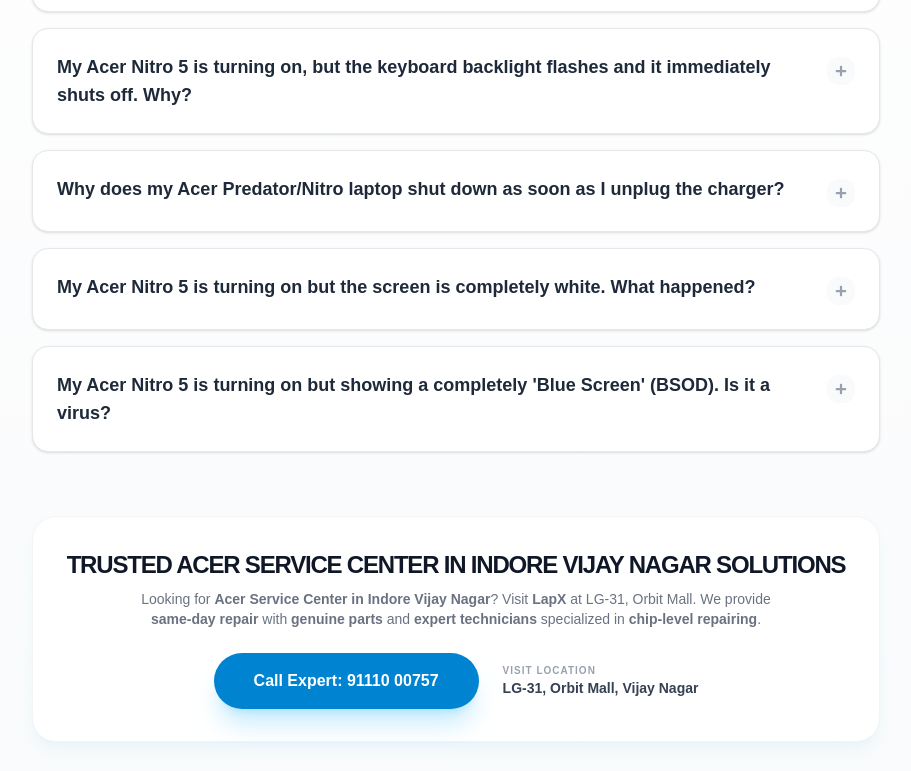
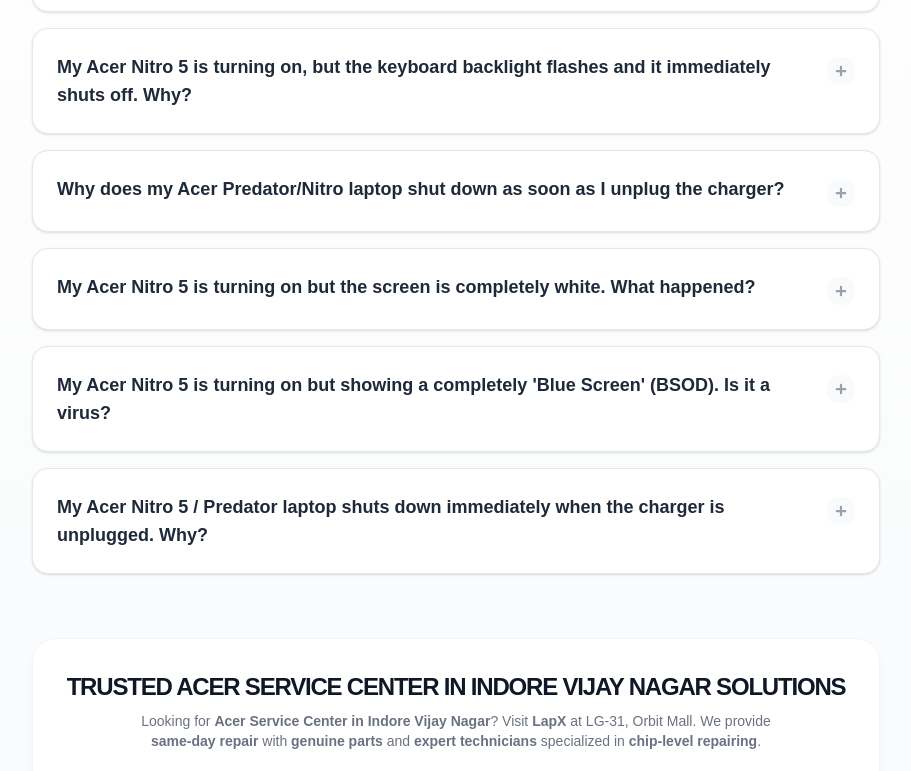
Before and after one commit to JoshiRishikesh/Lapx-Indore, a Next.js app: page /faqs/acer-battery-charging-repair in a window 1280 px wide. Shown: the part 434-1205 px from the top of the page, without its empty margins (184-1095 px from the left). Built offline with nearby package versions, Linux system fonts and the light colour scheme.

Commit message:
Updated Todays FAQs

```diff
--- a/src/data/faqs.ts
+++ b/src/data/faqs.ts
@@ -104,6 +104,10 @@
       {
         question: "Why is my Asus laptop stuck on the 'Aptio Setup Utility' screen every time I boot?",
         answer: "The Aptio Setup Utility (BIOS) appears automatically when the motherboard cannot detect a bootable drive. This is often caused by a failed NVMe SSD or a loose connection due to laptop impact. Check the 'Storage' section in BIOS; if 'No M.2 Drive' is listed, your SSD needs replacement. Visit our Asus Service Center in Indore Vijay Nagar at LapX, located in LG-31, Orbit Mall, Opposite to C21 Mall. Open Daily 10:00 AM – 9:30 PM. Call 9111000757 for expert SSD Upgrade for Laptop Indore."
+      },
+      {
+        question: "Why is my Asus ROG/TUF laptop screen flickering or showing horizontal lines at 144Hz?",
+        answer: "Flickering at high refresh rates is a common sign of a failing EDP cable or a degradation in the LCD panel's timing controller (T-CON). Try lowering the refresh rate to 60Hz in Windows Display Settings; if the flickering stops, your screen needs a hardware replacement. For a genuine Asus screen replacement in Vijay Nagar, visit LapX Certified Asus Service Center in Indore at LG-31, Orbit Mall Opposite to C21 Mall. Open Daily 10:00 AM – 9:30 PM. Call 9111000757."
       }
     ]
   },
@@ -198,6 +202,10 @@
       {
         question: "How do I fix my MSI laptop hinges that are starting to pop out or crack the screen bezel?",
         answer: "MSI laptops often suffer from 'Hinge Separation' where the metal hinges break away from the plastic lid mounts. Do not force the lid open as it will crack the LCD panel. We perform 'Hinge Reconstruction' using industrial-grade structural bonding that is stronger than the original factory plastic. Visit LapX Certified MSI Service Center in Indore located in Vijay nagar LG-31, Orbit Mall Oppsite to C21 Mall, Open Daily 10:00 AM – 9:30 PM. Call 9111000757 for professional Gaming Laptop Repair Indore."
+      },
+      {
+        question: "My MSI gaming laptop is turning on but the screen is completely black. How to fix?",
+        answer: "This 'No Display' issue is often caused by a BIOS corruption or a RAM stick that has become loose/oxidized. Try an 'EC Reset' by holding the power button for 30 seconds while the charger is unplugged. If it still doesn't boot, the GPU or VRAM may have a power delivery fault. Visit LapX Certified MSI Service Center in Indore located in Vijay nagar LG-31, Orbit Mall Oppsite to C21 Mall, Open Daily 10:00 AM – 9:30 PM. Call 9111000757 for expert Gaming Laptop Repair Indore."
       }
     ]
   },
@@ -292,6 +300,10 @@
       {
         question: "My MacBook M1/M2 screen has a faint image but the backlight is completely off. Why?",
         answer: "This 'No Backlight' issue is usually caused by a blown backlight fuse or a failed 'Backlight IC' on the logic board, often triggered by a minor liquid spill. You can verify this by shining a flashlight through the Apple logo; if you see your desktop, the logic board needs chip-level repair. Bring your laptop to LapX Certified Apple Service Center in Indore which is located in Vijay nagar LG-31, Orbit Mall Oppsite to C21 Mall, Open Daily 10:00 AM – 9:30 PM. Call 9111000757 for MacBook Repair Indore."
+      },
+      {
+        question: "Why does my MacBook trackpad stop clicking when the laptop gets hot?",
+        answer: "A trackpad that loses its 'click' or feels physically jammed is a critical warning of a swollen battery. As the lithium-ion cells expand due to heat or age, they press against the trackpad from underneath. Continued use can crack the glass trackpad or damage the logic board. Bring your laptop to LapX Certified Apple Service Center in Indore located in Vijay nagar LG-31, Orbit Mall Oppsite to C21 Mall, Open Daily 10:00 AM – 9:30 PM. Call 9111000757 for immediate MacBook Repair Indore."
       }
     ]
   },
@@ -438,6 +450,10 @@
       {
         question: "My Acer Nitro 5 is turning on but showing a completely 'Blue Screen' (BSOD). Is it a virus?",
         answer: "A BSOD is rarely a virus; it’s usually a hardware conflict like a failing SSD or a RAM error. Try reseating the RAM sticks. If the error persists, the OS boot partition might be corrupted. For a precision hardware diagnostic and Acer laptop repair, visit LapX Certified Acer Service Center in Indore at LG-31, Orbit Mall Opposite to C21 Mall, Vijay Nagar. Open Daily 10:00 AM – 9:30 PM. Call 9111000757 for specialized Chip-level repairing."
+      },
+      {
+        question: "My Acer Nitro 5 / Predator laptop shuts down immediately when the charger is unplugged. Why?",
+        answer: "This indicates a 'Battery Communication' failure or a dead battery cell that can no longer hold a load. In Acer laptops, it can also be a blown charging MOSFET on the motherboard. For a precision motherboard repair or genuine battery replacement, visit LapX Certified Acer Service Center in Indore at LG-31, Orbit Mall Opposite to C21 Mall, Vijay Nagar. Open Daily 10:00 AM – 9:30 PM. Call 9111000757 for expert Chip-level repairing."
       }
     ]
   }
```
